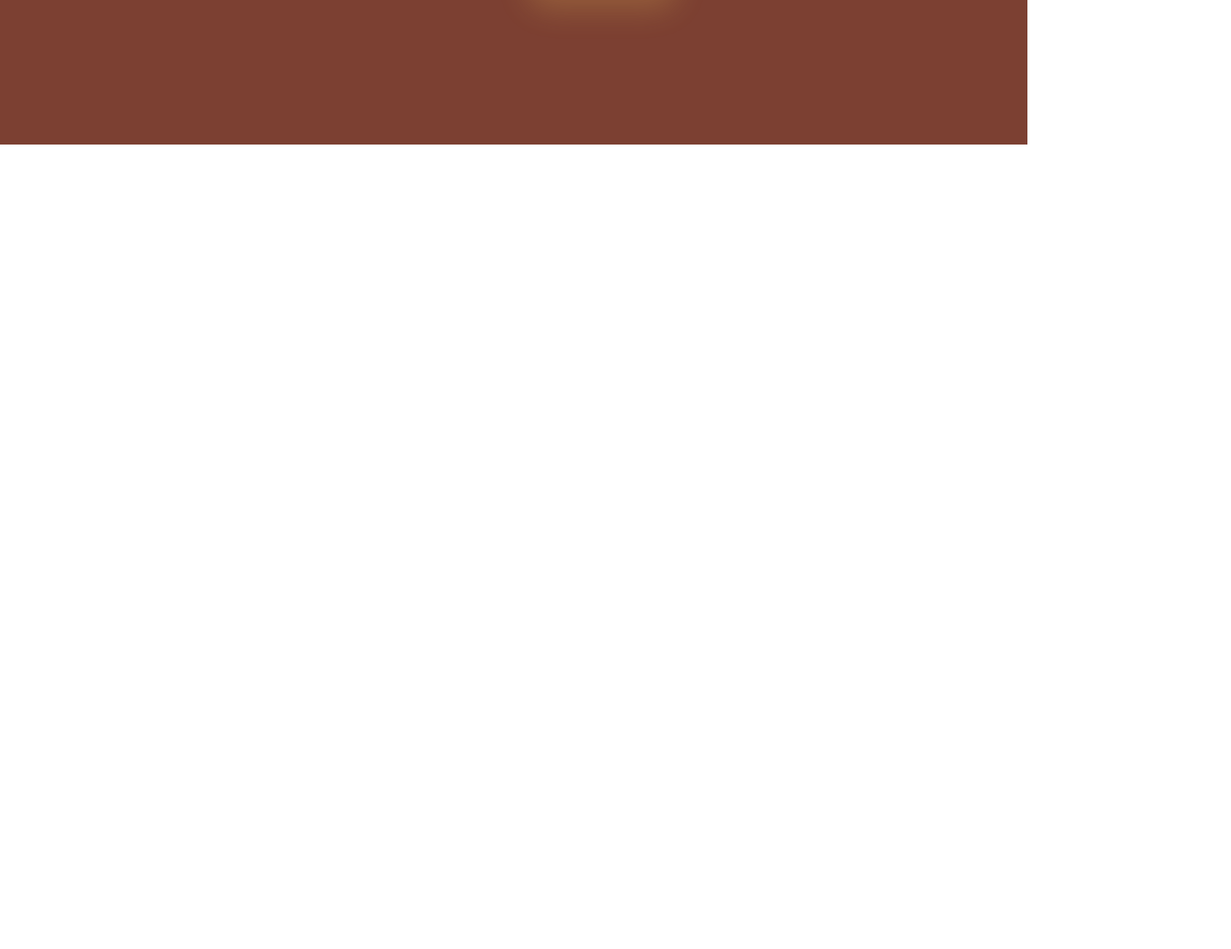
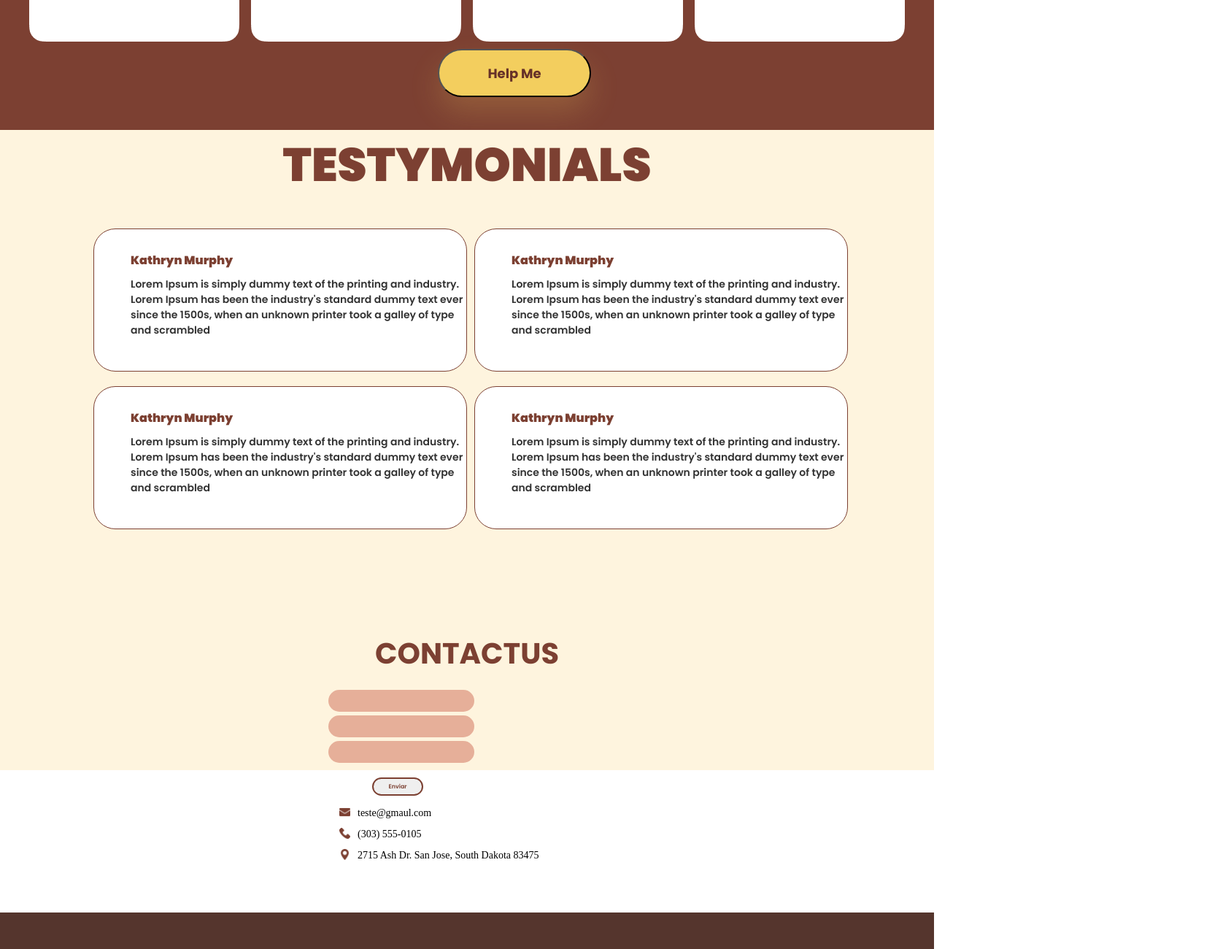
Before and after one commit to EasyShipSolutions/Atividades-Semanais-2, a plain HTML site: page index.html in a window 1280 px wide. Shown: the part 1482-2782 px from the top of the page at 73% size, 1687 px wide, since content can reach past the window. Before the commit the page ends 1680 px from the top, so only its background shows below. Drawn offline with Linux system fonts and the light colour scheme.

Commit message:
codigo arrumado

```diff
--- /dev/null
+++ b/contato.css
@@ -0,0 +1,123 @@
+*{
+    padding: 0px;
+    margin: 0px;
+    box-sizing: border-box;
+}
+
+.titulo{
+    font-size: 40px;
+    text-align: center;
+    margin-bottom: 20px;
+    margin-top: 60px;
+    margin-left: 10px;
+    margin-right: 10px;
+    background-color: rgb #FFFFFF;
+    color: rgba(124, 64, 50, 1);
+    font-family: 'Poppins', sans-serif;
+
+}
+.botoes button{
+    display: flex;
+    margin-top: 15px;
+    height: 25px;
+    width: 70px;
+    border-radius: 15px;
+    border-color: #7C4032;
+    color: #7C4032;
+    font-family: 'Poppins', sans-serif;
+    font-size: 8px;
+    text-align: center;
+    display: block;
+    line-height: 21px;
+    background-color: rgb #FFFFFF;
+    border-style:solid ;
+}
+
+.input input{
+    display: flex;
+    margin-bottom: 5px;
+    background-color:#E6AF99;
+    border-radius: 61px;
+    height: 30px;
+    width: 200px;
+    border: none;
+}
+.email-icon img{
+    height: 15px;
+    width: 15px;
+
+}
+.telefone-icon img{
+    height: 15px;
+    width: 15px;
+
+}
+.mapa-icon img{
+    height: 15px;
+    width: 15px;
+
+}
+.conteiner-pai{
+    display: flex;
+    align-items: center;
+    flex-direction: row;
+    flex-wrap: wrap;
+    position: relative;
+    margin-left: 450px;
+    margin-right: 250px;
+    background-color: rgb #FFFFFF;
+    justify-content:space-between;
+    /* background-color:red; */
+}
+.conteiner1{
+    display: flex;
+    align-items: center;
+    flex-direction: column;
+    flex-wrap: wrap;
+    background-color: rgb #FFFFFF;
+    margin-right: 10px;
+    /* background-color:blue;*/
+}
+.conteiner2{
+    max-width: 500px;
+    display: flex;
+    background-color: rgb #FFFFFF;
+    flex-wrap: wrap;
+    height: 50px;
+    width: 80px;
+
+}
+.conteiner3{
+    display: flex;
+    align-items: start;
+    flex-wrap: wrap;
+    flex-direction: column;
+    background-color: rgb #FFFFFF;
+    margin-left: 10px;
+    height: 150px;
+    width: 420px;
+    /* background-color:green;*/
+
+}
+.bloco{
+    display: flex;
+    flex-direction: row;
+    padding: 5px;
+}
+.bloco p{
+    margin-left: 10px;
+    font-family: 'TT Hoves';
+    font-style: normal;
+    font-weight: 500px;
+    font-size: 14px;
+    line-height: 17px;
+}
+footer{
+    height: 50px;
+    width: 100%;
+    padding: 10px;
+    display: flex;
+    align-items: center;
+    background: rgba(85, 53, 45, 1);
+    box-sizing: border-box;
+}
--- a/home.css
+++ b/home.css
@@ -4,19 +4,16 @@
     box-sizing: border-box;
 }
 .border-top{
-    position: absolute;
+
     clip-path: path("M0 -38.6976C1010.57 -38.6976 1689.74 63.7675 1903 115V-274H0V-38.6976Z");
     background-color: #7C4032;
-    height: 100px;
-    width: 100vw;
+    /* height: 100vh;
+    width: 100vh; */
 
 }
 .border-bottom-home{
-
-    position: absolute;
     clip-path: path("M1903 153.698C892.428 153.698 213.262 51.2325 0 0V389H1903V153.698Z");
-
-    margin-top: 124px;
+    margin-top: 170px;
     margin-left: -250px;
     background-color: #7C4032;
     height: 150px;
--- a/index.html
+++ b/index.html
@@ -12,6 +12,8 @@
     />
     <link rel="stylesheet" href="home.css">
     <link rel="stylesheet" href="services.css">
+    <link rel="stylesheet" href="contato.css">
+    <link rel="stylesheet" href="testemuno.css">
     <title>Bear Bears</title>
   </head>
   <body>
@@ -44,7 +46,63 @@
    </div>
    <button>Help Me</button>
     </section>
-    <section id="testemunhos"></section>
-    <section id="contato"></section>
+    <section id="testemunhos">
+      <header class="titulo1">
+        <h1>TESTYMONIALS</h1>
+      </header>
+      <div class="container-testemunhos">
+        <div class="coluna1">
+          <div class="texto">
+            <h4>Kathryn Murphy</h4>
+            <p>Lorem Ipsum is simply dummy text of the printing and industry. Lorem Ipsum has been the industry's standard dummy text ever since the 1500s, when an unknown printer took a galley of type and scrambled</p>
+          </div>
+          <div class="texto1">
+            <h4>Kathryn Murphy</h4>
+            <p>Lorem Ipsum is simply dummy text of the printing and industry. Lorem Ipsum has been the industry's standard dummy text ever since the 1500s, when an unknown printer took a galley of type and scrambled</p>
+          </div>
+        </div>
+        <div class="coluna2">
+          <div class="texto2">
+            <h4>Kathryn Murphy</h4>
+            <p>Lorem Ipsum is simply dummy text of the printing and industry. Lorem Ipsum has been the industry's standard dummy text ever since the 1500s, when an unknown printer took a galley of type and scrambled</p>
+          </div>
+          <div class="texto3">
+            <h4>Kathryn Murphy</h4>
+            <p>Lorem Ipsum is simply dummy text of the printing and industry. Lorem Ipsum has been the industry's standard dummy text ever since the 1500s, when an unknown printer took a galley of type and scrambled</p>
+          </div>
+        </div>
+      </div>
+    </section>
+    <section id="contato">
+      <h2 class="titulo">CONTACTUS</h2>
+        <div class="conteiner-pai">
+            <div class="conteiner1">
+                <div class="input">
+                    <input type="text">
+                    <input type="text">
+                    <input type="text">
+                </div>
+                <div class="conteiner2">
+                    <div class="botoes">
+                        <button>Enviar</button>
+                    </div>
+                </div>
+            </div>
+            <div class="conteiner3">
+                <div class="bloco">
+                    <span class="email-icon"><img src="email.png" alt="icone de email"></span>
+                    <p>teste@gmaul.com</p>
+                </div>
+                <div class="bloco">
+                    <span class="telefone-icon"><img src="phone-call.png" alt="icone de telefone"></span>
+                    <p>(303) 555-0105</p>
+                </div>
+                <div class="bloco">
+                    <span class="mapa-icon"><img src="maps-and-flags.png" alt="icone de mapa"></span>
+                    <p>2715 Ash Dr. San Jose, South Dakota 83475</p>
+                </div>
+            </div>
+    </section>
+    <footer></footer>
   </body>
 </html>
--- a/services.css
+++ b/services.css
@@ -1,10 +1,14 @@
-
+*{
+    padding: 0;
+    margin: 0;
+    box-sizing: border-box;
+}
 
 #servicos{
     background-color:  #7C4032;
    font-family: 'Poppins', sans-serif;
-   width: 110vw;
-   height: 110vh;
+   width: 100vw;
+   height: 100vh;
 }
 
 .titulo h1{
@@ -17,13 +21,12 @@
     display: flex;
     align-items: center;
     justify-content: center;
-    padding: 20px;
+    padding: 10px;
 }
 
 #servicos button{
     font-family: 'Poppins', sans-serif;
     display: flex;
-    position: absolute;
     align-items: center;
     justify-content: center;
     font-weight: 700;
@@ -31,11 +34,12 @@
     font-style: normal;
     width: 210px;
     height: 66px;
-    left: 720px;
-    top: 1410px;
+    margin-left: 600px;
+    margin-bottom:100px ;
+    /* left: 720px;
+    top: 1410px; */
     color: #663128;
-
-background: #F3CE5E;
-box-shadow: 0px 20px 40px rgba(243, 206, 94, 0.2);
-border-radius: 57px;
+    background: #F3CE5E;
+    box-shadow: 0px 20px 40px rgba(243, 206, 94, 0.2);
+    border-radius: 57px;
 }
--- /dev/null
+++ b/testemuno.css
@@ -0,0 +1,194 @@
+*{
+    margin: 0;
+    padding: 0;
+    box-sizing: border-box;
+}
+
+.container-testemunhos{
+    display: flex;
+    flex-wrap: wrap;
+    padding: auto;
+    background-image: url(Image\ -\ EXPORTAR.png);
+    width: 100%;
+    height: 100%;
+    background-color: #FEF4DE;
+    /* background-color: blue;  */
+    flex-direction: row;
+    justify-content: center;
+    margin-bottom: -250px;
+
+
+}
+.coluna1{
+    display: flex;
+    flex-wrap: wrap;
+    flex-direction: column;
+    /* background-color: chartreuse; */
+    margin-bottom: 320px;
+    margin-top: 30px;
+
+}
+.coluna2{
+    display: flex;
+    flex-wrap: wrap;
+    flex-direction: column;
+    /* background-color: chartreuse; */
+    margin-bottom: 320px;
+    margin-top: 30px;
+}
+.titulo1 h1{
+    display: flex;
+    flex-wrap: wrap;
+    align-items: center;
+    justify-content: center;
+    font-family: 'Poppins', sans-serif;
+    font-weight: 900;
+    text-align: center;
+    font-size: 64px;
+    background-color: #FEF4DE;
+    color:  #7C4032;
+
+
+}
+
+
+.texto{
+    display: flex;
+    flex-wrap: wrap;
+    flex-direction: column;
+    align-items: flex-start;
+    background-color: white;
+    border: 1px solid #7C4032;
+    margin-left: 10px;
+    margin-top: 10px;
+    margin-bottom: 10px;
+    width: 512px;
+    height: 196px;
+    padding: 30px 0 0 50px;
+    border-radius: 30px;
+}
+
+.texto h4{
+    color: #7C4032;
+    font-family: 'Poppins', sans-serif;
+    font-weight: 900;
+    font-size: 16px;
+    margin: 0px;
+}
+
+.texto p{
+    color: #333333;
+    font-family: 'Poppins', sans-serif;
+    font-weight: 400;
+    font-size: 14px;
+    margin-top: 10px;
+    margin-bottom: 20px;
+    line-height: 1.5;
+    font-size: 14px;
+    font-weight: 400;
+
+}
+.texto1{
+    display: flex;
+    flex-wrap: wrap;
+    flex-direction: column;
+    align-items: flex-start;
+    background-color: white;
+    border: 1px solid #7C4032;
+    border-radius: 30px;
+    margin-left: 10px;
+    margin-top: 10px;
+    margin-bottom: 10px;
+    width: 512px;
+    height: 196px;
+    padding: 30px 0 0 50px;
+}
+
+.texto1 h4{
+    color: #7C4032;
+    margin: 0px;
+    font-family: 'Poppins', sans-serif;
+    font-weight: 900;
+    font-size: 16px;
+}
+
+.texto1 p{
+    color: #333333;
+    font-family: 'Poppins', sans-serif;
+    margin-top: 10px;
+    font-size: 14px;
+    font-weight: 400;
+    line-height: 1.5;
+}
+
+
+.texto2{
+    display: flex;
+    flex-wrap: wrap;
+    flex-direction: column;
+    justify-content: flex-start;
+    align-items: flex-start;
+    background-color: white;
+    border: 1px solid #7C4032;
+    border-radius: 30px;
+    margin-top: 10px;
+    margin-bottom: 10px;
+    margin-left: 10px;
+    width: 512px;
+    height: 196px;
+    padding: 30px 0 0 50px;
+}
+
+.texto2 h4{
+    color: #7C4032;
+    margin: 0px;
+    font-family: 'Poppins', sans-serif;
+    font-weight: 900;
+    font-size: 16px;
+}
+
+.texto2 p{
+    display: flex;
+    color: #333333;
+    font-family: 'Poppins', sans-serif;
+    justify-content: flex-start;
+    flex-direction: row;
+    align-items: center;
+    margin-top: 10px;
+    font-size: 14px;
+    font-weight: 400;
+    line-height: 1.5;
+}
+
+.texto3{
+    display: flex;
+    flex-wrap: wrap;
+    flex-direction: column;
+    align-items: flex-start;
+    background-color: white;
+    border: 1px solid #7C4032;
+    border-radius: 30px;
+    margin-top: 10px;
+    margin-bottom: 10px;
+    margin-left: 10px;
+    width: 512px;
+    height: 196px;
+    padding: 30px 0 0 50px;
+}
+
+.texto3 h4{
+    color: #7C4032;
+    margin: 0px;
+    font-family: 'Poppins', sans-serif;
+    font-weight: 900;
+    font-size: 16px;
+}
+
+.texto3 p{
+    color: #333333;
+    font-family: 'Poppins', sans-serif;
+    margin-top: 10px;
+    font-size: 14px;
+    font-weight: 400;
+    line-height: 1.5;
+}
```
Also changed, not shown: email.png (added), maps-and-flags.png (added), phone-call.png (added).
